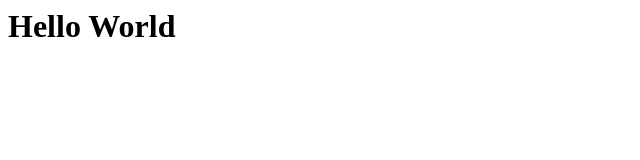
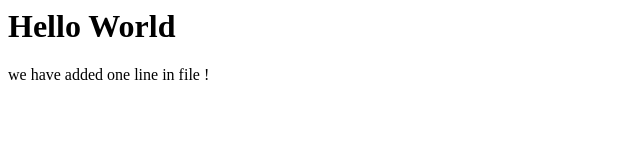
Before and after one commit to ravifarkya/GITGITHUBMASTERCLASS, a plain HTML site: page index.html in a window 1280 px wide. Shown: the whole page, without its empty margins (0-640 px from the left). Drawn offline with Linux system fonts and the light colour scheme.

Commit message:
added div and p

```diff
--- a/index.html
+++ b/index.html
@@ -1 +1,5 @@
 <h1>Hello World</h1>
+
+<div>
+    <p>we have added one line in file !</p>
+</div>
```
